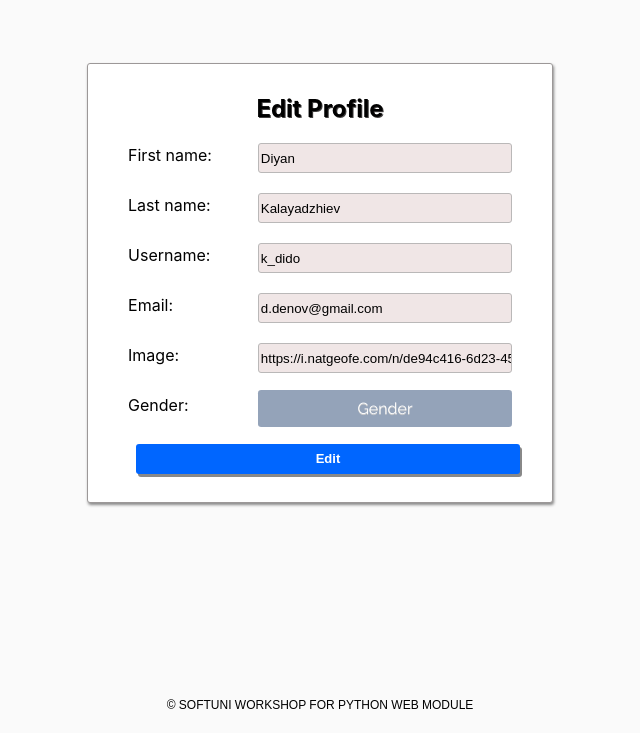
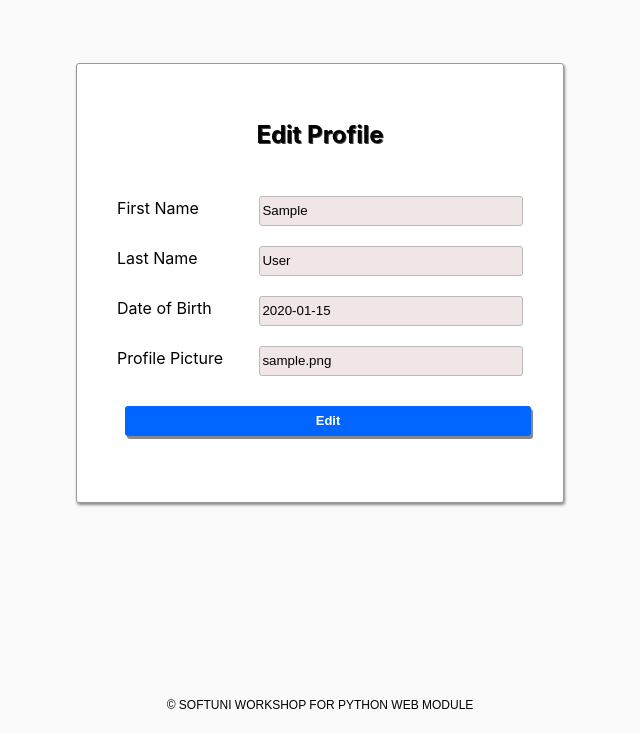
Before and after one commit to Viktoriyapp/Petstagram, a Django app: page /accounts/profile/1/edit/ in a window 1280 px wide. Shown: the part 87-820 px from the top of the page, without its empty margins (320-960 px from the left). Run offline with Django 5.2, Linux system fonts and the light colour scheme; a user stored in the database is signed in; tables that the repository leaves empty hold one stand-in row (values such as "Sample post").

Commit message:
Fixed up views and templates

```diff
--- a/accounts/forms.py
+++ b/accounts/forms.py
@@ -1,6 +1,7 @@
 from django.contrib.auth import get_user_model
+from django import forms
 from unfold.forms import UserCreationForm, UserChangeForm  # bcs we use unfold for frontend
-from accounts.models import AppUser
+from accounts.models import Profile
 
 UserModel = get_user_model()
 
@@ -13,3 +14,16 @@ class AppUserCreationForm(UserCreationForm):
 class AppUserChangeForm(UserChangeForm):
     class Meta(UserChangeForm.Meta):
         model = UserModel
+
+
+class ProfileForm(forms.ModelForm):
+    class Meta:
+        model = Profile
+        exclude = ('user',)
+
+        labels = {
+            'first_name': 'First Name',
+            'last_name': 'Last Name',
+            'date_of_birth': 'Date of Birth',
+            'profile_picture': 'Profile Picture',
+        }
--- a/accounts/models.py
+++ b/accounts/models.py
@@ -44,3 +44,7 @@ class Profile(models.Model):
         blank=True,
         null=True,
     )
+
+    @property # used to access a method like an attribute(variable) instead of a function
+    def get_full_name(self) -> str:
+        return f'{self.first_name} {self.last_name}'
--- a/accounts/urls.py
+++ b/accounts/urls.py
@@ -8,7 +8,7 @@ app_name = 'accounts'
 
 profile_patterns = [
     path('', views.ProfileDetailView.as_view(), name='details'),
-    path('edit/', views.profile_edit, name='edit'),
+    path('edit/', views.ProfileEditView.as_view(), name='edit'),
     path('delete/', views.profile_delete, name='delete'),
 ]
 
--- a/accounts/views.py
+++ b/accounts/views.py
@@ -1,13 +1,15 @@
 from django.contrib.auth import get_user_model
-from django.contrib.auth.mixins import LoginRequiredMixin
+from django.contrib.auth.mixins import LoginRequiredMixin, UserPassesTestMixin
+from django.contrib.auth.models import User
 from django.db.models import Count, Sum
-from django.http import HttpRequest, HttpResponse
+from django.http import HttpRequest, HttpResponse, HttpResponseForbidden
 from django.shortcuts import render
-from django.urls import reverse_lazy
-from django.views.generic import CreateView, DetailView
+from django.urls import reverse_lazy, reverse
+from django.views.generic import CreateView, DetailView, UpdateView
 
-from accounts.forms import AppUserCreationForm
+from accounts.forms import AppUserCreationForm, ProfileForm
 from accounts.models import Profile
+from common.mixins import CheckUserIsOwner
 
 # Create your views here.
 
@@ -48,8 +50,27 @@ class ProfileDetailView(LoginRequiredMixin, DetailView):
         return context
 
 
-def profile_edit(request: HttpRequest, pk: int) -> HttpResponse:
-    return render(request, 'accounts/profile-edit-page.html')
+# def profile_edit(request: HttpRequest, pk: int) -> HttpResponse:
+#     return render(request, 'accounts/profile-edit-page.html')
+
+
+class ProfileEditView(LoginRequiredMixin, CheckUserIsOwner, UpdateView):
+    model = Profile
+    form_class = ProfileForm
+    template_name = 'accounts/profile-edit-page.html'
+
+    def get_success_url(self):
+        return reverse('accounts:details', kwargs={'pk': self.object.pk})
+
 
 def profile_delete(request: HttpRequest, pk: int) -> HttpResponse:
+    user = User.objects.get(pk=pk)
+
+    if request.user.is_authenticated and request.user.pk == user.pk:
+        if request.method == 'POST':
+            user.delete()
+            return reverse('common:home')
+        else:
+            return HttpResponseForbidden() # if the user is not who we need
+
     return render(request, 'accounts/profile-delete-page.html')
--- /dev/null
+++ b/common/mixins.py
@@ -0,0 +1,6 @@
+from django.contrib.auth.mixins import UserPassesTestMixin
+
+# Tozi koito pravi zaqvkata sushtiq li e kato tozi na koito se opitva da otvori profila
+class CheckUserIsOwner(UserPassesTestMixin):
+    def test_func(self) -> bool:
+        return self.request.user == self.get_object().user
--- a/pets/urls.py
+++ b/pets/urls.py
@@ -9,6 +9,6 @@ urlpatterns = [
     path('<str:username>/pet/<slug:pet_slug>/', include([
         path('', views.PetDetailView.as_view(), name='details'),
         path('edit/', views.PetEditView.as_view(), name='edit'),
-        path('delete/', views.pet_delete, name='delete'),
+        path('delete/', views.PetDeleteView.as_view(), name='delete'),
     ]))
 ]
--- a/photos/urls.py
+++ b/photos/urls.py
@@ -8,7 +8,7 @@ urlpatterns = [
     path('add/', views.photo_add, name='add'),
     path('<int:pk>/', include([
         path('', views.photo_details, name='details'),
-        path('edit/', views.photo_edit, name='edit'),
-        path('delete/', views.photo_delete, name='delete'),
+        path('edit/', views.PhotoEditView.as_view(), name='edit'),
+        path('delete/', views.PhotoDeleteView.as_view(), name='delete'),
     ]))
 ]
--- a/templates/accounts/profile-edit-page.html
+++ b/templates/accounts/profile-edit-page.html
@@ -5,51 +5,17 @@
     <div class="edit-delete">
         <h2>Edit Profile</h2>
         <!-- Start Edit Profile From -->
-        <form action="">
-            <div class="label-input">
-                <label for="first name">First name: </label>
-                <input type="text" placeholder="First name" value="Diyan">
-            </div>
-            <br>
-            <div class="label-input">
-                <label for="last name">Last name: </label>
-                <input type="text" placeholder="Last name" value="Kalayadzhiev">
-            </div>
-            <br>
-            <div class="label-input">
-                <label for="username">Username: </label>
-                <input type="text" placeholder="Username" value="k_dido">
-            </div>
-            <br>
-            <div class="label-input">
-                <label for="email">Email: </label>
-                <input type="email" placeholder="Email" value="d.denov@gmail.com">
-            </div>
-            <br>
-            <div class="label-input">
-                <label for="image">Image: </label>
-                <input type="text" placeholder="Link to to profile picture"
-                       value="https://i.natgeofe.com/n/de94c416-6d23-45f5-9708-e8d56289268e/naturepl_01132178.jpg?w=636&h=631">
-            </div>
-            <br>
+        <form method="post">
+            {% csrf_token %}
 
-            <div class="label-input">
-                <label for="image">Gender: </label>
-                <div class="list-choice">
-                    <div class="list-choice-title">Gender</div>
-                    <div class="list-choice-objects">
-                        <label>
-                            <input type="radio" name="gender"/> <span>Male</span>
-                        </label>
-                        <label>
-                            <input type="radio" name="gender"/> <span>Female</span>
-                        </label>
-                        <label>
-                            <input type="radio" name="gender"/> <span>Do not show</span>
-                        </label>
-                    </div>
+            {% for field in form %}
+                <p class="error">{{ field.errors }}</p>
+                <div class="label-input">
+                    <label>{{ field.label }}</label>
+                    {{ field }}
                 </div>
-            </div>
+                <br>
+            {% endfor %}
 
             <!-- Edit Profile Button -->
             <button class="edit-btn" type="submit">Edit</button>
```
Also changed, not shown: common/views.py (+10 -6 lines), pets/views.py (+14 -12 lines), photos/views.py (+32 -12 lines), templates/accounts/profile-details-page.html (+7 -4 lines), templates/common/pet-posts.html (+5 -5 lines).
